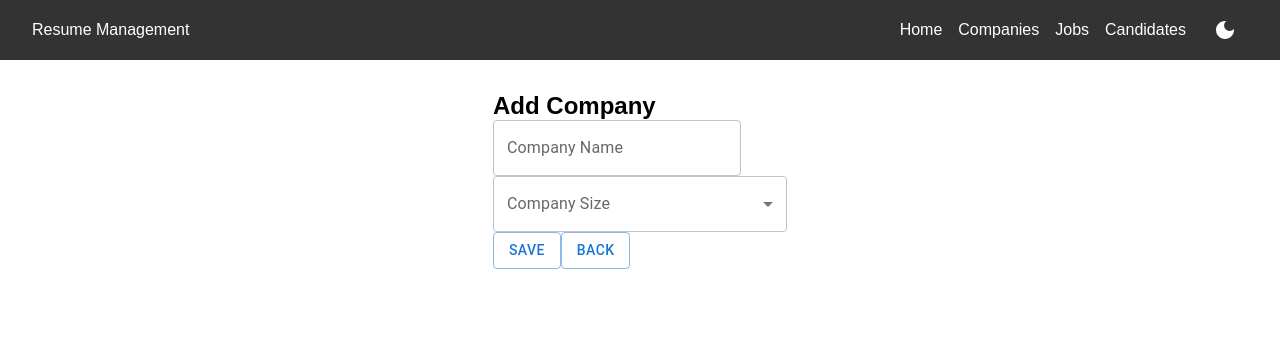
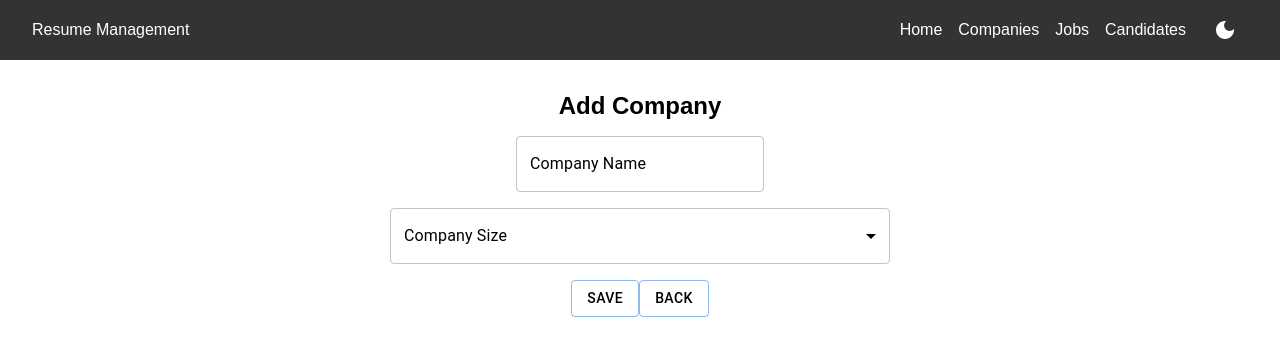
Before and after one commit to ryanmello/resume-management-system-frontend, a React (Create React App) app: page /companies/add in a window 1280 px wide. Shown: the top 356 px of the page. Built offline with nearby package versions, Linux system fonts and the light colour scheme.

Commit message:
add company styling

```diff
--- a/src/pages/companies/AddCompany.tsx
+++ b/src/pages/companies/AddCompany.tsx
@@ -10,6 +10,7 @@ import {
 } from "@mui/material";
 import { useNavigate } from "react-router-dom";
 import httpModule from "../../helpers/http.module";
+import "./add-company.scss"
 
 const AddCompany = () => {
   const redirect = useNavigate();
--- a/src/pages/companies/add-company.scss
+++ b/src/pages/companies/add-company.scss
@@ -1,3 +1,12 @@
+@import "../../mixins";
+
 .add-company{
+    width: 500px;
+    max-width: 100%;
+    @include d-flex(column, flex-start, center);
+    gap: 1rem;
 
+    *{
+        color: var(--text-color1);
+    }
 }
```
